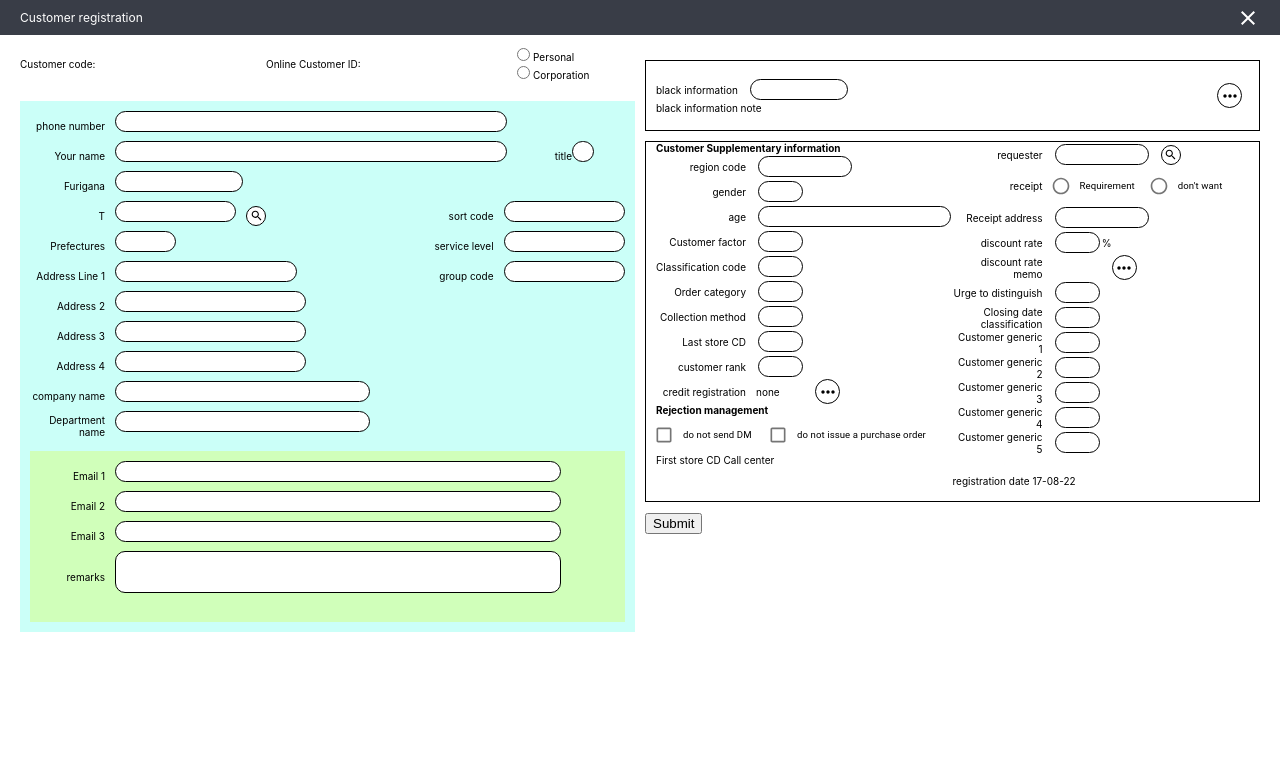
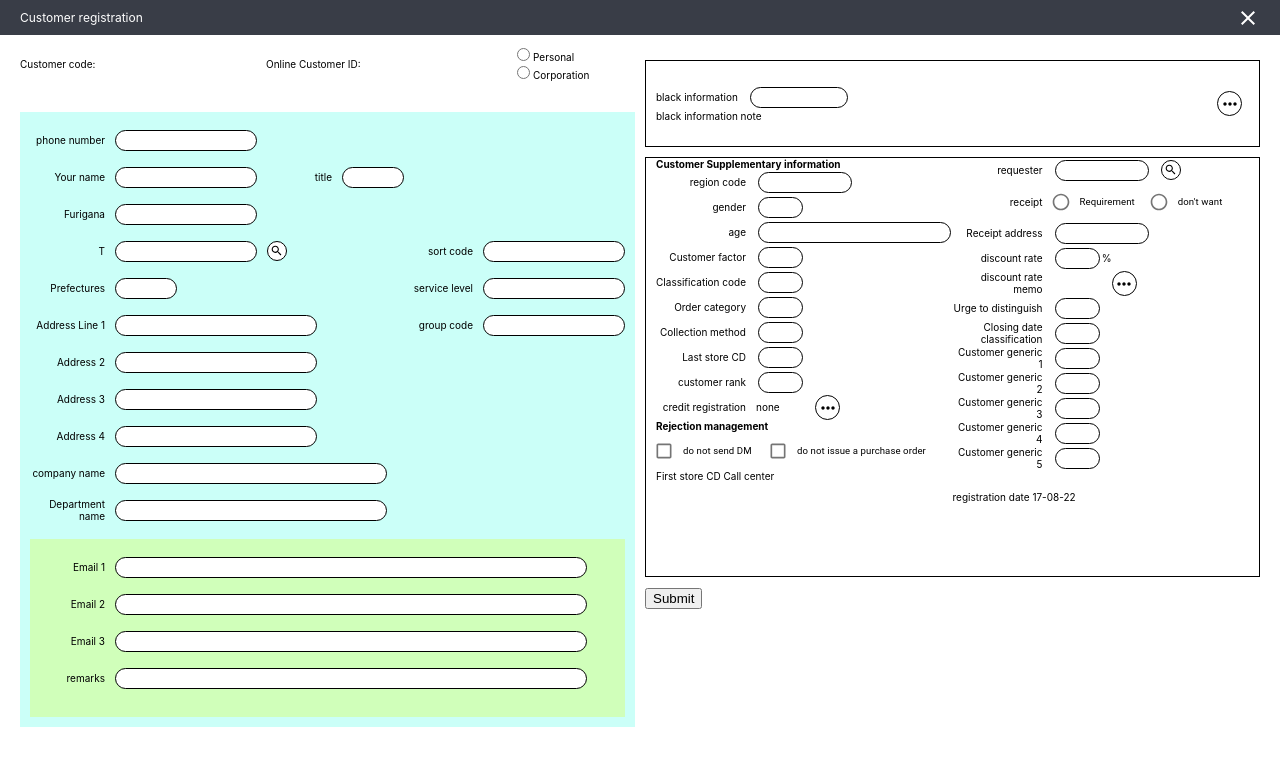
Before and after one commit to tasnuba-sraboni/react-ojt, a React (Create React App) app in the folder project-form/: page / in a window 1280 px wide. Shown: the top 766 px of the page. Built offline with nearby package versions, Linux system fonts and the light colour scheme.

Commit message:
refactored

```diff
--- a/project-form/src/component/BasicInfo/index.tsx
+++ b/project-form/src/component/BasicInfo/index.tsx
@@ -1,6 +1,5 @@
 import { makeStyles } from "@material-ui/core/styles";
 import SearchIcon from "@material-ui/icons/Search";
-import TextField from "@material-ui/core/TextField";
 import { addCustomerType } from "..";
 import { cutomerDetails } from "..";
 import { ErrorType } from "..";
@@ -16,76 +15,13 @@ const useStyles = makeStyles((theme) => ({
     gridTemplateColumns: "repeat(9, 1fr)",
     alignItems: "center",
   },
-  gridLabel: {
-    gridColumn: "1",
-  },
   gridLabelMiddle: {
-    gridColumn: "4",
+    gridColumn: "3",
   },
   gridLabelRight: {
-    gridColumn: "7",
-  },
-  gridInput: {
-    gridColumn: "2/4",
-  },
-  gridInputLeft: {
-    gridColumn: "2",
-  },
-  gridInputMiddle: {
-    gridColumn: "5",
-  },
-  gridInputRight: {
-    gridColumn: "8/10",
-  },
-  gridInputMedium: {
-    gridColumn: "2/5",
-    border: "1px solid #000",
-    borderRadius: "25px",
-    height: "19px",
-    marginBottom: "9px",
-    paddingInline: "10px",
-    backgroundColor: "white",
-    "& .MuiInputBase-input": {
-      padding: theme.spacing(0),
-    },
-    "& .MuiFormHelperText-root": {
-      marginTop: "-1px",
-      lineHeight: "1",
-      fontSize: "10px",
-    },
-  },
-  gridInputLarge: {
-    gridColumn: "2/6",
-    border: "1px solid #000",
-    borderRadius: "25px",
-    height: "19px",
-    marginBottom: "9px",
-    paddingInline: "10px",
-    backgroundColor: "white",
-    "& .MuiInputBase-input": {
-      padding: theme.spacing(0),
-    },
-    "& .MuiFormHelperText-root": {
-      marginTop: "-1px",
-      lineHeight: "1",
-      fontSize: "10px",
-    },
+    gridColumn: "9",
   },
 
-  gridSearchButton: {
-    gridColumn: "4",
-  },
-  label: {
-    gridColumn: "1",
-    width: "75px",
-    display: "inline-block",
-    textAlign: "right",
-    paddingRight: "10px",
-  },
-  titleLabel: {
-    paddingLeft: "40px",
-    // paddingRight: "10px",
-  },
   searchIcon: {
     height: "20px",
     width: "20px",
@@ -95,23 +31,6 @@ const useStyles = makeStyles((theme) => ({
     marginLeft: "10px",
     padding: 0,
     paddingTop: "2px",
-  },
-
-  input: {
-    border: "1px solid #000",
-    borderRadius: "25px",
-    height: "19px",
-    marginBottom: "9px",
-    paddingInline: "10px",
-    backgroundColor: "white",
-    "& .MuiInputBase-input": {
-      padding: theme.spacing(0),
-    },
-    "& .MuiFormHelperText-root": {
-      marginTop: "-1px",
-      lineHeight: "1",
-      fontSize: "10px",
-    },
   },
 }));
 
@@ -131,7 +50,8 @@ const BasicInfo = ({ customer, errors, handelSetCustomer }: BasicInfoProps) => {
           name="phoneNumber"
           id="phoneNumber"
           label="phone number"
-          size="2/4"
+          size="120px"
+          value={customer.basicInfo.phoneNumber}
           infoType="basicInfo"
           customer={customer}
           errors={errors.phoneNumber}
@@ -143,294 +63,196 @@ const BasicInfo = ({ customer, errors, handelSetCustomer }: BasicInfoProps) => {
           name="yourName"
           id="yourName"
           label="Your name"
-          size="2/4"
+          size="120px"
+          value={customer.basicInfo.yourName}
           infoType="basicInfo"
           customer={customer}
           errors={errors.yourName}
           handelSetCustomer={handelSetCustomer}
         />
-        <div className={classes.gridLabelMiddle}>
-          <label className={classes.titleLabel}>title </label>
-        </div>
-        <div className={classes.gridInputMiddle}>
-          <TextField
+        <div className={`${classes.gridLabelMiddle} ${classes.rows}`}>
+          <CustomerTextField
             name="title"
             id="title"
+            label="title"
+            size="40px"
             value={customer.basicInfo.title}
-            onChange={(event) => {
-              handelSetCustomer({
-                infoType: "basicInfo",
-                name: event.target.name,
-                value: event.target.value,
-              });
-            }}
-            InputProps={{ disableUnderline: true }}
-            className={classes.input}
-            helperText={errors.title}
-            error={Boolean(errors.title)}
+            infoType="basicInfo"
+            customer={customer}
+            errors={errors.yourName}
+            handelSetCustomer={handelSetCustomer}
           />
         </div>
       </div>
       <div className={classes.rows}>
-        <div className={classes.gridLabel}>
-          <label className={classes.label}>Furigana </label>
-        </div>
-        <div className={classes.gridInput}>
-          <TextField
+        <CustomerTextField
           name="furigana"
           id="furigana"
+          label="Furigana"
+          size="120px"
           value={customer.basicInfo.furigana}
-            onChange={(event) => {
-              handelSetCustomer({
-                infoType: "basicInfo",
-                name: event.target.name,
-                value: event.target.value,
-              });
-            }}
-            InputProps={{ disableUnderline: true }}
-            className={classes.input}
-            helperText={errors.furigana}
-            error={Boolean(errors.furigana)}
+          infoType="basicInfo"
+          customer={customer}
+          errors={errors.furigana}
+          handelSetCustomer={handelSetCustomer}
         />
       </div>
-      </div>
+
       <div className={classes.rows}>
-        <div className={classes.gridLabel}>
-          <label className={classes.label}> T </label>
-        </div>
-
-        <div className={classes.gridInput}>
-          <TextField
+        <CustomerTextField
           name="t"
           id="t"
+          label="T"
+          size="120px"
           value={customer.basicInfo.t}
-            onChange={(event) => {
-              handelSetCustomer({
-                infoType: "basicInfo",
-                name: event.target.name,
-                value: event.target.value,
-              });
-            }}
-            InputProps={{ disableUnderline: true }}
-            className={classes.input}
-            helperText={errors.t}
-            error={Boolean(errors.t)}
+          infoType="basicInfo"
+          customer={customer}
+          errors={errors.t}
+          handelSetCustomer={handelSetCustomer}
         />
-        </div>
-        <div className={classes.gridSearchButton}>
+
         <button className={classes.searchIcon}>
           <SearchIcon fontSize="inherit" />
         </button>
-        </div>
 
-        <div className={classes.gridLabelRight}>
-          <label className={classes.label}> sort code </label>
-        </div>
-
-        <div className={classes.gridInputRight}>
-          <TextField
+        <div className={`${classes.gridLabelRight} ${classes.rows}`}>
+          <CustomerTextField
             name="sortCode"
             id="sortCode"
+            label="sort code"
+            size="120px"
             value={customer.basicInfo.sortCode}
-            onChange={(event) => {
-              handelSetCustomer({
-                infoType: "basicInfo",
-                name: event.target.name,
-                value: event.target.value,
-              });
-            }}
-            InputProps={{ disableUnderline: true }}
-            className={classes.input}
-            helperText={errors.sortCode}
-            error={Boolean(errors.sortCode)}
-          />
-        </div>
-      </div>
-      <div className={classes.rows}>
-        <div className={classes.gridLabel}>
-          <label className={classes.label}> Prefectures </label>
-        </div>
-        <div className={classes.gridInputLeft}>
-          <TextField
-            name="prefectures"
-            id="prefectures"
-            value={customer.basicInfo.prefectures}
-            onChange={(event) => {
-              handelSetCustomer({
-                infoType: "basicInfo",
-                name: event.target.name,
-                value: event.target.value,
-              });
-            }}
-            InputProps={{ disableUnderline: true }}
-            className={classes.input}
-            helperText={errors.prefectures}
-            error={Boolean(errors.prefectures)}
-          />
-        </div>
-        <div className={classes.gridLabelRight}>
-          <label className={classes.label}> service level </label>
-        </div>
-        <div className={classes.gridInputRight}>
-          <TextField
-            name="serviceLevel"
-            id="serviceLevel"
-            value={customer.basicInfo.serviceLevel}
-            onChange={(event) => {
-              handelSetCustomer({
-                infoType: "basicInfo",
-                name: event.target.name,
-                value: event.target.value,
-              });
-            }}
-            InputProps={{ disableUnderline: true }}
-            className={classes.input}
-            helperText={errors.serviceLevel}
-            error={Boolean(errors.serviceLevel)}
+            infoType="basicInfo"
+            customer={customer}
+            errors={errors.sortCode}
+            handelSetCustomer={handelSetCustomer}
           />
         </div>
       </div>
 
       <div className={classes.rows}>
-        <label className={classes.label}> Address Line 1 </label>
-        <TextField
-          name="addressLine1"
-          id="addressLine1"
-          value={customer.basicInfo.addressLine1}
-          onChange={(event) => {
-            handelSetCustomer({
-              infoType: "basicInfo",
-              name: event.target.name,
-              value: event.target.value,
-            });
-          }}
-          InputProps={{ disableUnderline: true }}
-          className={classes.gridInputMedium}
-          helperText={errors.addressLine1}
-          error={Boolean(errors.addressLine1)}
+        <CustomerTextField
+          name="prefectures"
+          id="prefectures"
+          label="Prefectures"
+          size="40px"
+          value={customer.basicInfo.prefectures}
+          infoType="basicInfo"
+          customer={customer}
+          errors={errors.prefectures}
+          handelSetCustomer={handelSetCustomer}
         />
 
-        <div className={classes.gridLabelRight}>
-          <label className={classes.label}> group code </label>
-        </div>
-
-        <div className={classes.gridInputRight}>
-          <TextField
-            name="groupCode"
-            id="groupCode"
-            value={customer.basicInfo.groupCode}
-            onChange={(event) => {
-              handelSetCustomer({
-                infoType: "basicInfo",
-                name: event.target.name,
-                value: event.target.value,
-              });
-            }}
-            InputProps={{ disableUnderline: true }}
-            className={classes.input}
-            helperText={errors.groupCode}
-            error={Boolean(errors.groupCode)}
+        <div className={`${classes.gridLabelRight} ${classes.rows}`}>
+          <CustomerTextField
+            name="serviceLevel"
+            id="serviceLevel"
+            label="service level"
+            size="120px"
+            value={customer.basicInfo.serviceLevel}
+            infoType="basicInfo"
+            customer={customer}
+            errors={errors.serviceLevel}
+            handelSetCustomer={handelSetCustomer}
           />
         </div>
       </div>
 
       <div className={classes.rows}>
-        <label className={classes.label}> Address 2</label>
-        <TextField
+        <CustomerTextField
+          name="addressLine1"
+          id="addressLine1"
+          label="Address Line 1"
+          size="180px"
+          value={customer.basicInfo.addressLine1}
+          infoType="basicInfo"
+          customer={customer}
+          errors={errors.addressLine1}
+          handelSetCustomer={handelSetCustomer}
+        />
+
+        <div className={`${classes.gridLabelRight} ${classes.rows}`}>
+          <CustomerTextField
+            name="groupCode"
+            id="groupCode"
+            label="group code"
+            size="120px"
+            value={customer.basicInfo.groupCode}
+            infoType="basicInfo"
+            customer={customer}
+            errors={errors.groupCode}
+            handelSetCustomer={handelSetCustomer}
+          />
+        </div>
+      </div>
+
+      <div className={classes.rows}>
+        <CustomerTextField
           name="address2"
           id="address2"
+          label="Address 2"
+          size="180px"
           value={customer.basicInfo.address2}
-          onChange={(event) => {
-            handelSetCustomer({
-              infoType: "basicInfo",
-              name: event.target.name,
-              value: event.target.value,
-            });
-          }}
-          InputProps={{ disableUnderline: true }}
-          className={classes.gridInputMedium}
-          helperText={errors.address2}
-          error={Boolean(errors.address2)}
-        />
-      </div>
-      <div className={classes.rows}>
-        <label className={classes.label}> Address 3</label>
-        <TextField
-          name="address3"
-          id="address3"
-          value={customer.basicInfo.address3}
-          onChange={(event) => {
-            handelSetCustomer({
-              infoType: "basicInfo",
-              name: event.target.name,
-              value: event.target.value,
-            });
-          }}
-          InputProps={{ disableUnderline: true }}
-          className={classes.gridInputMedium}
-          helperText={errors.address3}
-          error={Boolean(errors.address3)}
-        />
-      </div>
-      <div className={classes.rows}>
-        <label className={classes.label}> Address 4</label>
-
-        <TextField
-          name="address4"
-          id="address4"
-          value={customer.basicInfo.address4}
-          onChange={(event) => {
-            handelSetCustomer({
-              infoType: "basicInfo",
-              name: event.target.name,
-              value: event.target.value,
-            });
-          }}
-          InputProps={{ disableUnderline: true }}
-          className={classes.gridInputMedium}
-          helperText={errors.address4}
-          error={Boolean(errors.address4)}
+          infoType="basicInfo"
+          customer={customer}
+          errors={errors.address2}
+          handelSetCustomer={handelSetCustomer}
         />
       </div>
 
       <div className={classes.rows}>
-        <label className={classes.label}> company name</label>
-        <TextField
-          name="companyName"
-          id="companyName"
-          value={customer.basicInfo.companyName}
-          onChange={(event) => {
-            handelSetCustomer({
-              infoType: "basicInfo",
-              name: event.target.name,
-              value: event.target.value,
-            });
-          }}
-          InputProps={{ disableUnderline: true }}
-          className={classes.gridInputLarge}
-          helperText={errors.companyName}
-          error={Boolean(errors.companyName)}
+        <CustomerTextField
+          name="address3"
+          id="address3"
+          label="Address 3"
+          size="180px"
+          value={customer.basicInfo.address3}
+          infoType="basicInfo"
+          customer={customer}
+          errors={errors.address3}
+          handelSetCustomer={handelSetCustomer}
         />
       </div>
 
       <div className={classes.rows}>
-        <label className={classes.label}> Department name</label>
+        <CustomerTextField
+          name="address4"
+          id="address4"
+          label="Address 4"
+          size="180px"
+          value={customer.basicInfo.address4}
+          infoType="basicInfo"
+          customer={customer}
+          errors={errors.address4}
+          handelSetCustomer={handelSetCustomer}
+        />
+      </div>
 
-        <TextField
+      <div className={classes.rows}>
+        <CustomerTextField
+          name="companyName"
+          id="companyName"
+          label="company name"
+          size="250px"
+          value={customer.basicInfo.companyName}
+          infoType="basicInfo"
+          customer={customer}
+          errors={errors.companyName}
+          handelSetCustomer={handelSetCustomer}
+        />
+      </div>
+
+      <div className={classes.rows}>
+        <CustomerTextField
           name="departmentName"
           id="departmentName"
+          label="Department name"
+          size="250px"
           value={customer.basicInfo.departmentName}
-          onChange={(event) => {
-            handelSetCustomer({
-              infoType: "basicInfo",
-              name: event.target.name,
-              value: event.target.value,
-            });
-          }}
-          InputProps={{ disableUnderline: true }}
-          className={classes.gridInputLarge}
-          helperText={errors.departmentName}
-          error={Boolean(errors.departmentName)}
+          infoType="basicInfo"
+          customer={customer}
+          errors={errors.departmentName}
+          handelSetCustomer={handelSetCustomer}
         />
       </div>
     </div>
--- a/project-form/src/component/CustomerTextField/index.tsx
+++ b/project-form/src/component/CustomerTextField/index.tsx
@@ -10,19 +10,20 @@ const useStyles = makeStyles<Theme, StyleProps>((theme) => ({
     alignItems: "center",
   },
   input: {
-    width: "370px",
-    // gridColumn: ({ inputFieldWidth }) => inputFieldWidth,
+    // width: ({ inputFieldWidth }) => inputFieldWidth,
+    // width: "120px",
     border: "1px solid #000",
     borderRadius: "25px",
     height: "19px",
-    marginBottom: "9px",
+    marginTop: "8px",
+    marginBottom: "8px",
     paddingInline: "10px",
     backgroundColor: "white",
     "& .MuiInputBase-input": {
       padding: theme.spacing(0),
     },
     "& .MuiFormHelperText-root": {
-      marginTop: "-1px",
+      marginTop: "3px",
       lineHeight: "1",
       fontSize: "10px",
     },
@@ -41,6 +42,7 @@ interface CustomTextFieldProps {
   id: string;
   label: string;
   size: string;
+  value: String;
   infoType: string;
   errors: string;
   customer: addCustomerType;
@@ -55,6 +57,7 @@ const CustomerTextField = ({
   id,
   label,
   size,
+  value,
   infoType,
   errors,
   customer,
@@ -63,6 +66,7 @@ const CustomerTextField = ({
   const styleProps: StyleProps = {
     inputFieldWidth: size,
   };
+
   const classes = useStyles(styleProps);
 
   return (
@@ -71,6 +75,7 @@ const CustomerTextField = ({
       <TextField
         name={name}
         id={id}
+        value={value}
         onChange={(event) => {
           handelSetCustomer({
             infoType: infoType,
@@ -82,6 +87,7 @@ const CustomerTextField = ({
         className={classes.input}
         helperText={errors}
         error={Boolean(errors)}
+        style={{ width: size }}
       />
     </>
   );
--- a/project-form/src/component/Email/index.tsx
+++ b/project-form/src/component/Email/index.tsx
@@ -3,6 +3,7 @@ import TextField from "@material-ui/core/TextField";
 import { addCustomerType } from "..";
 import { cutomerDetails } from "..";
 import { ErrorType } from "..";
+import CustomerTextField from "../CustomerTextField";
 
 const useStyles = makeStyles((theme) => ({
   emailInfo: {
@@ -70,86 +71,57 @@ const Email = ({ customer, errors, handelSetCustomer }: EmailProps) => {
   return (
     <div className={classes.emailInfo}>
       <div className={classes.rows}>
-        <label className={classes.label}>Email 1 </label>
-
-        <TextField
+        <CustomerTextField
           name="email1"
           id="email1"
+          label="Email 1"
+          size="450px"
           value={customer.email.email1}
-          onChange={(event) => {
-            handelSetCustomer({
-              infoType: "email",
-              name: event.target.name,
-              value: event.target.value,
-            });
-          }}
-          InputProps={{ disableUnderline: true }}
-          className={classes.input}
-          helperText={errors.email1}
-          error={Boolean(errors.email1)}
+          infoType="email"
+          customer={customer}
+          errors={errors.email1}
+          handelSetCustomer={handelSetCustomer}
+        />
+      </div>
+      <div className={classes.rows}>
+        <CustomerTextField
+          name="email2"
+          id="email2"
+          label="Email 2"
+          size="450px"
+          value={customer.email.email2}
+          infoType="email"
+          customer={customer}
+          errors={errors.email2}
+          handelSetCustomer={handelSetCustomer}
         />
       </div>
 
       <div className={classes.rows}>
-        <label className={classes.label}>Email 2 </label>
-
-        <TextField
-          name="email2"
-          id="email2"
-          value={customer.email.email2}
-          onChange={(event) => {
-            handelSetCustomer({
-              infoType: "email",
-              name: event.target.name,
-              value: event.target.value,
-            });
-          }}
-          InputProps={{ disableUnderline: true }}
-          className={classes.input}
-          helperText={errors.email2}
-          error={Boolean(errors.email2)}
+        <CustomerTextField
+          name="email3"
+          id="email3"
+          label="Email 3"
+          size="450px"
+          value={customer.email.email3}
+          infoType="email"
+          customer={customer}
+          errors={errors.email3}
+          handelSetCustomer={handelSetCustomer}
         />
       </div>
 
       <div className={classes.rows}>
-        <label className={classes.label}>Email 3 </label>
-
-        <TextField
-          name="email3"
-          id="email3"
-          value={customer.email.email3}
-          onChange={(event) => {
-            handelSetCustomer({
-              infoType: "email",
-              name: event.target.name,
-              value: event.target.value,
-            });
-          }}
-          InputProps={{ disableUnderline: true }}
-          className={classes.input}
-          helperText={errors.email3}
-          error={Boolean(errors.email3)}
-        />
-      </div>
-
-      <div className={classes.rows}>
-        <label className={classes.label}>remarks </label>
-
-        <TextField
+        <CustomerTextField
           name="remarks"
           id="remarks"
+          label="remarks"
+          size="450px"
           value={customer.email.remarks}
-          onChange={(event) => {
-            handelSetCustomer({
-              infoType: "email",
-              name: event.target.name,
-              value: event.target.value,
-            });
-          }}
-          InputProps={{ disableUnderline: true }}
-          className={classes.inputRemarks}
-          helperText={errors.remarks}
-          error={Boolean(errors.remarks)}
+          infoType="email"
+          customer={customer}
+          errors={errors.remarks}
+          handelSetCustomer={handelSetCustomer}
         />
       </div>
     </div>
```
Lines whose indentation alone changed are shown as unchanged.
